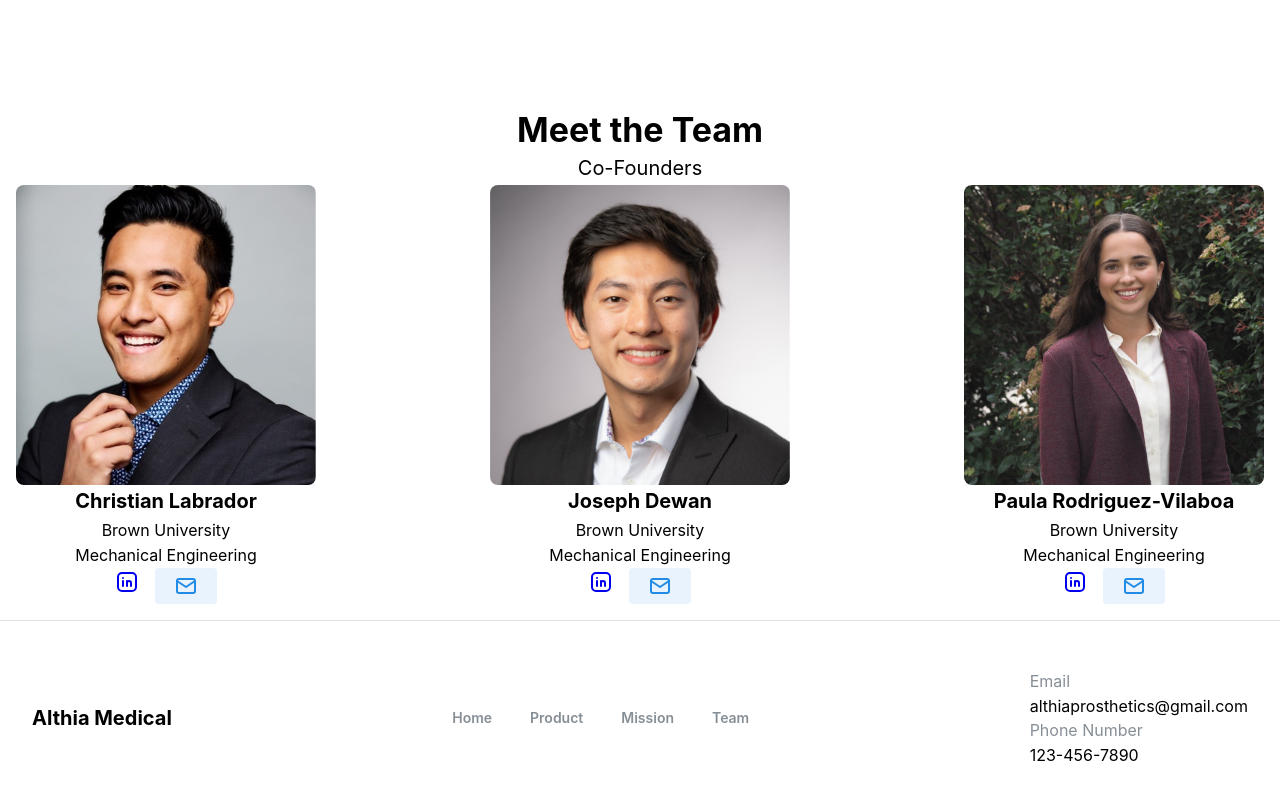
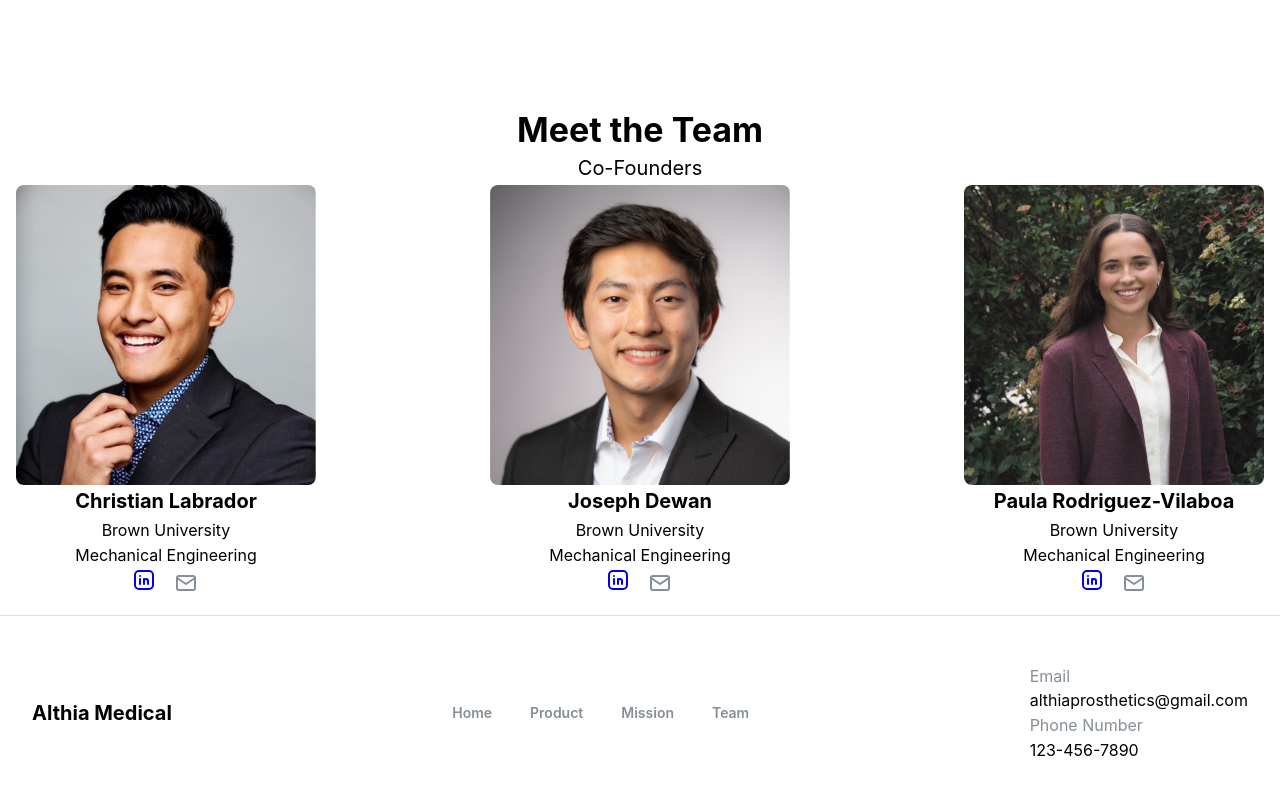
Before and after one commit to EmbraceMedTech/EmbraceWebsite, a React (Create React App) app: page / in a window 1280 px wide. Shown: the part 2224-3024 px from the top of the page. Built offline with nearby package versions, Linux system fonts and the light colour scheme.

Commit message:
added copy email functionality

```diff
--- a/src/components/Team/Team.jsx
+++ b/src/components/Team/Team.jsx
@@ -1,7 +1,7 @@
-import { Button, Grid, Image, Container, UnstyledButton, rem, Card, Overlay, Modal, Title, Text, Group, ActionIcon, Tooltip } from '@mantine/core';
+import { Button, Grid, Image, Container, UnstyledButton, rem, Card, Overlay, Modal, Title, Text, Group, ActionIcon, Tooltip, CopyButton } from '@mantine/core';
 import { useHover, useEventListener, useDisclosure } from '@mantine/hooks';
 import { useState } from 'react';
-import { IconBrandLinkedin, IconMail } from '@tabler/icons-react';
+import { IconBrandLinkedin, IconMail, IconCheck } from '@tabler/icons-react';
 
 // document.addEventListener('DOMContentLoaded', function() {
 //     var pa = require('./info.json');
@@ -62,11 +62,19 @@ export default function Team() {
                             <a href="https://www.linkedin.com/in/christian-labrador-1ba425206/">
                                 <IconBrandLinkedin/>
                             </a>
-                            <Tooltip label="Email copied!">
-                                <Button variant="light">
-                                    <IconMail/>
-                                </Button>
-                            </Tooltip>
+                            <CopyButton value="christianl.althia@gmail.com" timeout={2000}>
+                                {({ copied, copy }) => (
+                                    <Tooltip label={copied ? 'Copied' : 'Copy'} withArrow position="right">
+                                    <ActionIcon color={copied ? 'teal' : 'gray'} variant="subtle" onClick={copy}>
+                                        {copied ? (
+                                        <IconCheck/>
+                                        ) : (
+                                        <IconMail/>
+                                        )}
+                                    </ActionIcon>
+                                    </Tooltip>
+                                )}
+                            </CopyButton>
                         </Group>
                     </Grid.Col>
                     <Grid.Col span={3} style={{ minHeight: rem(200) }}>
@@ -78,9 +86,19 @@ export default function Team() {
                             <a href="https://www.linkedin.com/in/joseph-dewan">
                                 <IconBrandLinkedin/>
                             </a>
-                            <Button variant="light">
-                                <IconMail/>
-                            </Button>
+                            <CopyButton value="joseph.althia@gmail.com" timeout={2000}>
+                                {({ copied, copy }) => (
+                                    <Tooltip label={copied ? 'Copied' : 'Copy'} withArrow position="right">
+                                    <ActionIcon color={copied ? 'teal' : 'gray'} variant="subtle" onClick={copy}>
+                                        {copied ? (
+                                        <IconCheck/>
+                                        ) : (
+                                        <IconMail/>
+                                        )}
+                                    </ActionIcon>
+                                    </Tooltip>
+                                )}
+                            </CopyButton>
                         </Group>
                     </Grid.Col>
                     <Grid.Col span={3} style={{ minHeight: rem(200) }}>
@@ -92,9 +110,19 @@ export default function Team() {
                             <a href="https://www.linkedin.com/in/paula-vilaboa">
                                 <IconBrandLinkedin/>
                             </a>
-                            <Button variant="light">
-                                <IconMail/>
-                            </Button>
+                            <CopyButton value="paula_rodriguez-_vilaboa@alumni.brown.edu" timeout={2000}>
+                                {({ copied, copy }) => (
+                                    <Tooltip label={copied ? 'Copied' : 'Copy'} withArrow position="right">
+                                    <ActionIcon color={copied ? 'teal' : 'gray'} variant="subtle" onClick={copy}>
+                                        {copied ? (
+                                        <IconCheck/>
+                                        ) : (
+                                        <IconMail/>
+                                        )}
+                                    </ActionIcon>
+                                    </Tooltip>
+                                )}
+                            </CopyButton>
                         </Group>
                     </Grid.Col>
                     {/* <Grid.Col>
```
